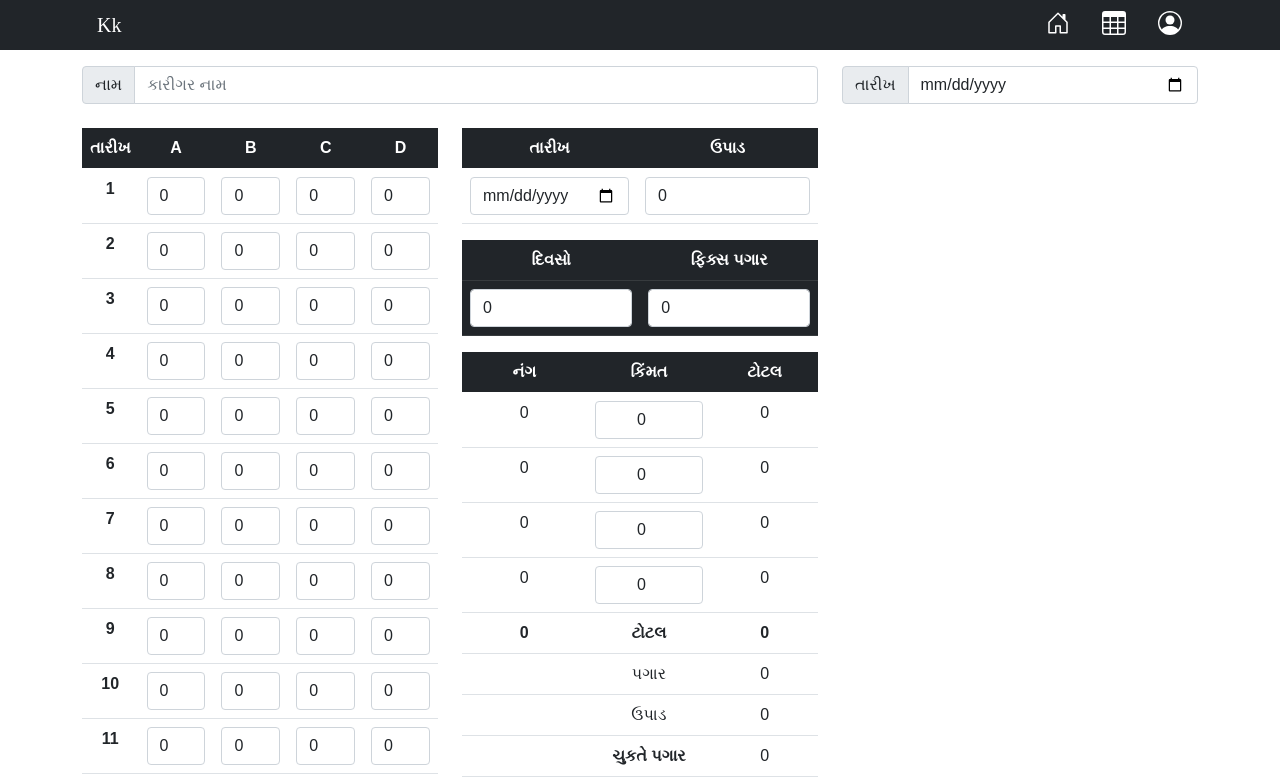
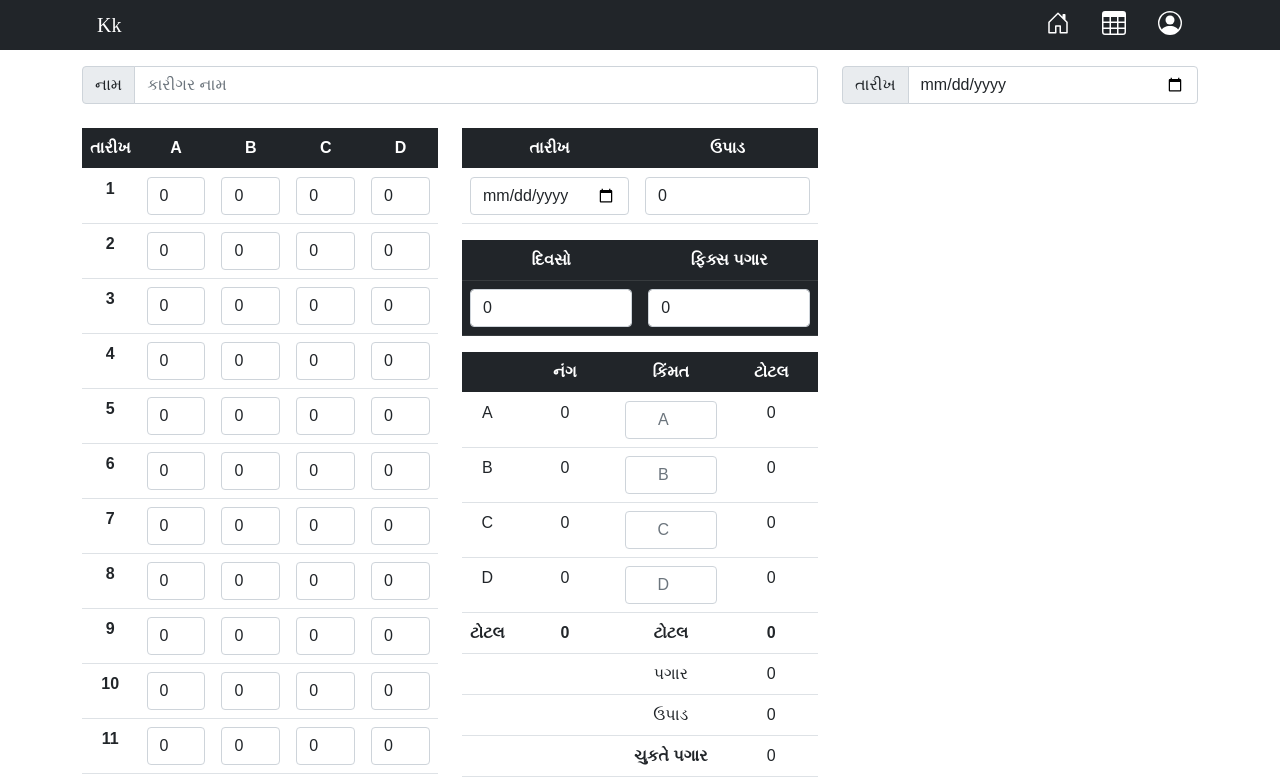
Before and after one commit to hax2k/KK-Salary-App, an Angular app: page /home in a window 1280 px wide. Shown: the top 780 px of the page. Built offline with nearby package versions, Linux system fonts and the light colour scheme; a web font is replaced by a local one.

Commit message:
new upadate

```diff
--- a/src/app/data.service.ts
+++ b/src/app/data.service.ts
@@ -37,10 +37,10 @@ export class Piece{
 
 }
 export class Price{
-  price_A: number = 0;
-  price_B: number = 0;
-  price_C: number = 0;
-  price_D: number = 0;
+  price_A: number;
+  price_B: number;
+  price_C: number;
+  price_D: number;
 }
 export class Salary{
   salary_A: number = 0;
--- a/src/app/home/home.component.html
+++ b/src/app/home/home.component.html
@@ -33,10 +33,10 @@
 
                     <tr *ngFor="let item of NewemployeeData">
                         <th scope="row">{{NewemployeeData.indexOf(item)+1}}</th>
-                        <td><input type="number" class="form-control" placeholder="" (keyup)="sumOfAll()" [(ngModel)]="item.a" ></td>
-                        <td><input type="number" class="form-control" placeholder="" (keyup)="sumOfAll()" [(ngModel)]="item.b" ></td>
-                        <td><input type="number" class="form-control" placeholder="" (keyup)="sumOfAll()" [(ngModel)]="item.c" ></td>
-                        <td><input type="number" class="form-control" placeholder="" (keyup)="sumOfAll()" [(ngModel)]="item.d" ></td>
+                        <td><input type="number" class="form-control" placeholder="" (keyup)="sumOfAll();productOfA();" [(ngModel)]="item.a" ></td>
+                        <td><input type="number" class="form-control" placeholder="" (keyup)="sumOfAll();productOfB();" [(ngModel)]="item.b" ></td>
+                        <td><input type="number" class="form-control" placeholder="" (keyup)="sumOfAll();productOfC();" [(ngModel)]="item.c" ></td>
+                        <td><input type="number" class="form-control" placeholder="" (keyup)="sumOfAll();productOfD();" [(ngModel)]="item.d" ></td>
                     </tr>
 
                 </tbody>
@@ -72,9 +72,11 @@
                     </tr>
                 </thead>
             </table>
+
             <table class="table table-hover text-center">
                 <thead class="table-dark" style="width: 100%;" >
                     <tr>
+                        <th scope="col"></th>
                         <th scope="col" style="width:35%;">નંગ</th>
                         <th scope="col" style="width:35%;">કિંમત</th>
                         <th scope="col" style="width:35%;">ટોટલ</th>
@@ -82,41 +84,49 @@
                 </thead>
                 <tbody >
                     <tr>
+                        <td> A </td>
                         <td> {{this.piece.total_A}} </td>
                         <td><input type="number" class="form-control" style="text-align:center" placeholder="A" (keyup)="productOfA()" [(ngModel)]="price.price_A" ></td>
                         <td>{{this.salary.salary_A}}</td>
                     </tr>
                     <tr>
+                        <td> B </td>
                         <td>{{this.piece.total_B}}</td>
                         <td><input type="number" class="form-control" style="text-align:center" placeholder="B" (keyup)="productOfB()"[(ngModel)]="price.price_B" ></td>
                         <td>{{this.salary.salary_B}}</td>
                     </tr>
                     <tr>
+                        <td> C </td>
                         <td>{{this.piece.total_C}}</td>
                         <td><input type="number" class="form-control" style="text-align:center" placeholder="C" (keyup)="productOfC()"[(ngModel)]="price.price_C" ></td>
                         <td>{{this.salary.salary_C}}</td>
                     </tr>
                     <tr>
+                        <td> D </td>
                         <td>{{this.piece.total_D}}</td>
                         <td><input type="number" class="form-control" style="text-align:center" placeholder="D" (keyup)="productOfD()" [(ngModel)]="price.price_D" ></td>
                         <td>{{this.salary.salary_D}}</td>
                     </tr>
                     <tr>
+                        <td><b>ટોટલ</b></td>
                         <td><b>{{this.piece.total_All}}</b></td>
                         <td><b>ટોટલ</b></td>
                         <td><b>{{this.salary.salary_All}}</b></td>
                     </tr>
                     <tr>
+                        <td>  </td>
                         <td></td>
                         <td>પગાર</td>
                         <td>{{this.total.earnsalary}}</td>
                     </tr>
                     <tr>
                         <td></td>
+                        <td></td>
                         <td>ઉપાડ</td>
                         <td>{{this.empDetail.upad}}</td>
                     </tr>
                     <tr>
+                        <td>  </td>
                         <td></td>
                         <td><b>ચુકતે પગાર</b></td>
                         <td>{{this.total.grandTotal}}</td>
--- a/src/app/home/home.component.ts
+++ b/src/app/home/home.component.ts
@@ -95,7 +95,7 @@ export class HomeComponent implements OnInit {
       this.NewemployeeData.push(obj);
     }
     this.piece = new Piece();
-    this.price = new Price();
+    // this.price = new Price();
     this.salary = new Salary();
     this.empDetail = new EmpDetails();
     this.total = new Total();
```
